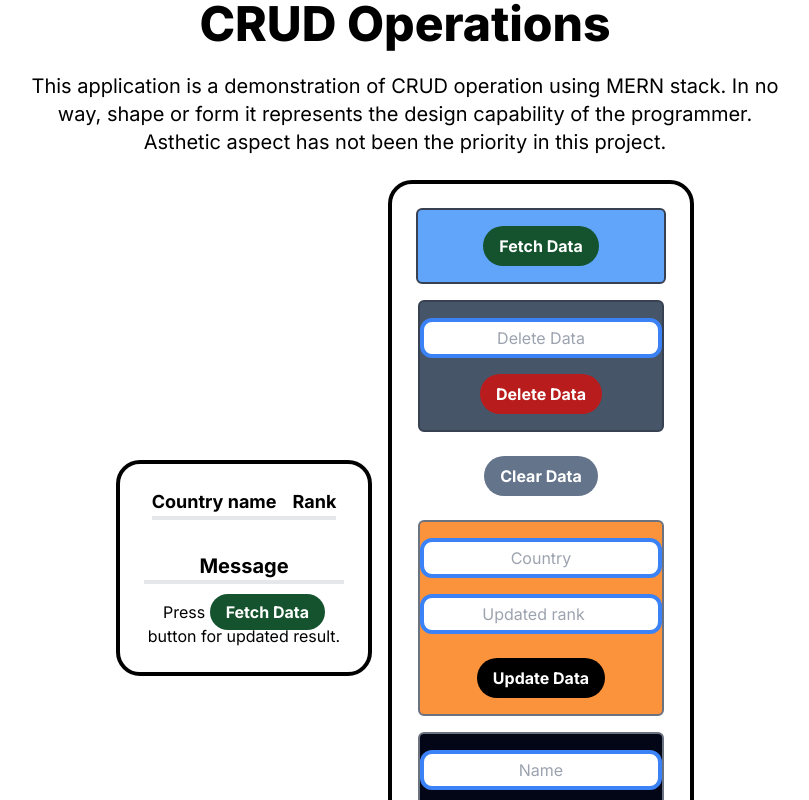
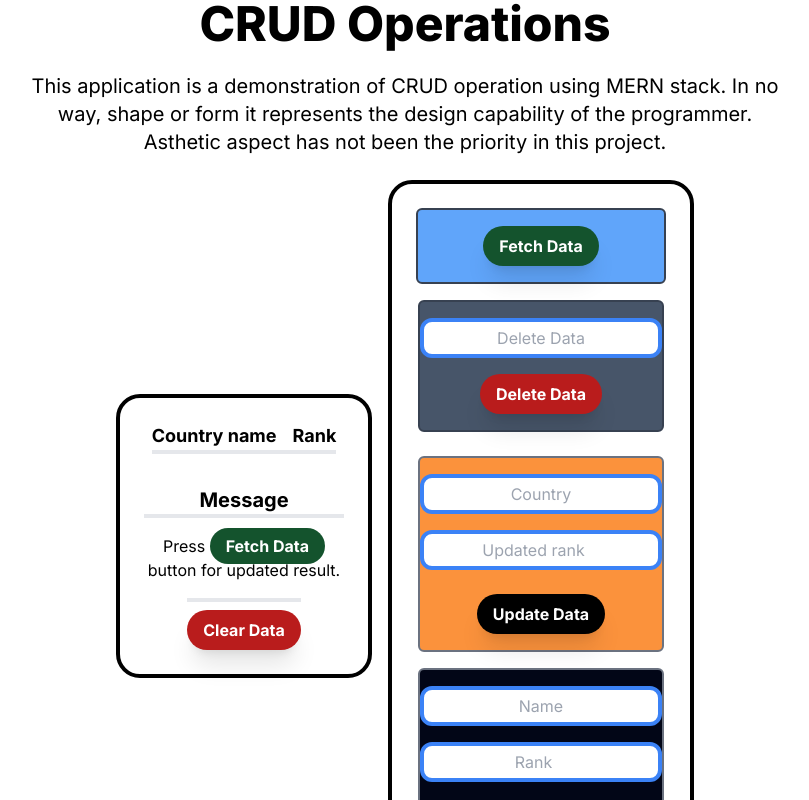
Before and after one commit to azubair2012/fullstack_test1, a Next.js app in the folder frontend/: page /data in a window 1280 px wide. Shown: the top 800 px of the page, without its empty margins (235-1044 px from the left). Built offline with nearby package versions, Linux system fonts and the light colour scheme.

Commit message:
btn fixed

```diff
--- a/frontend/app/data/page.jsx
+++ b/frontend/app/data/page.jsx
@@ -144,13 +144,14 @@
             delete={deleted}
             input={result}
             update={updateResult}
+            onClick={clearData}
           />
         </div>
         <div className="flex flex-col justify-center items-center border-black rounded-3xl border-4 p-6">
           <div className="flex w-[250px] border-2 border-gray-700 rounded-md bg-blue-400 justify-center items-center mb-4">
             <button
               onClick={getData}
-              className="my-4 px-4 py-2 font-bold rounded-full bg-green-900 text-white"
+              className="shadow-xl my-4 px-4 py-2 font-bold rounded-full bg-green-900 text-white"
             >
               Fetch Data
             </button>
@@ -169,17 +170,12 @@
             />
             <button
               onClick={handleDelete}
-              className="mb-4  px-4 py-2 font-bold rounded-full bg-red-700 text-white"
+              className="mb-4 shadow-xl px-4 py-2 font-bold rounded-full bg-red-700 text-white"
             >
               Delete Data
             </button>
           </div>
-          <button
-            onClick={clearData}
-            className="mt-6 px-4 py-2 font-bold rounded-full bg-slate-500 text-white"
-          >
-            Clear Data
-          </button>
+
           {/* Updating form */}
 
           <div className="mt-6 flex flex-col border-2 border-gray-500 rounded-md bg-orange-400 justify-center items-center">
@@ -201,7 +197,7 @@
             />
             <button
               onClick={handleUpdate}
-              className="mb-4 mt-6 px-4 py-2 font-bold rounded-full bg-black text-white"
+              className="shadow-xl mb-4 mt-6 px-4 py-2 font-bold rounded-full bg-black text-white"
             >
               Update Data
             </button>
--- a/frontend/components/Result.jsx
+++ b/frontend/components/Result.jsx
@@ -36,6 +36,15 @@
           button for updated result.
         </p>
       </div>
+      {/* clear button */}
+      <div className="border-t-4 mt-4">
+        <button
+          onClick={props.onClick}
+          className="shadow-xl mt-2 px-4 py-2 font-bold rounded-full bg-red-700 text-white"
+        >
+          Clear Data
+        </button>
+      </div>
     </>
   );
 };
```
Also changed, not shown: 1 other file (tests, documents, lock files or other folders).
